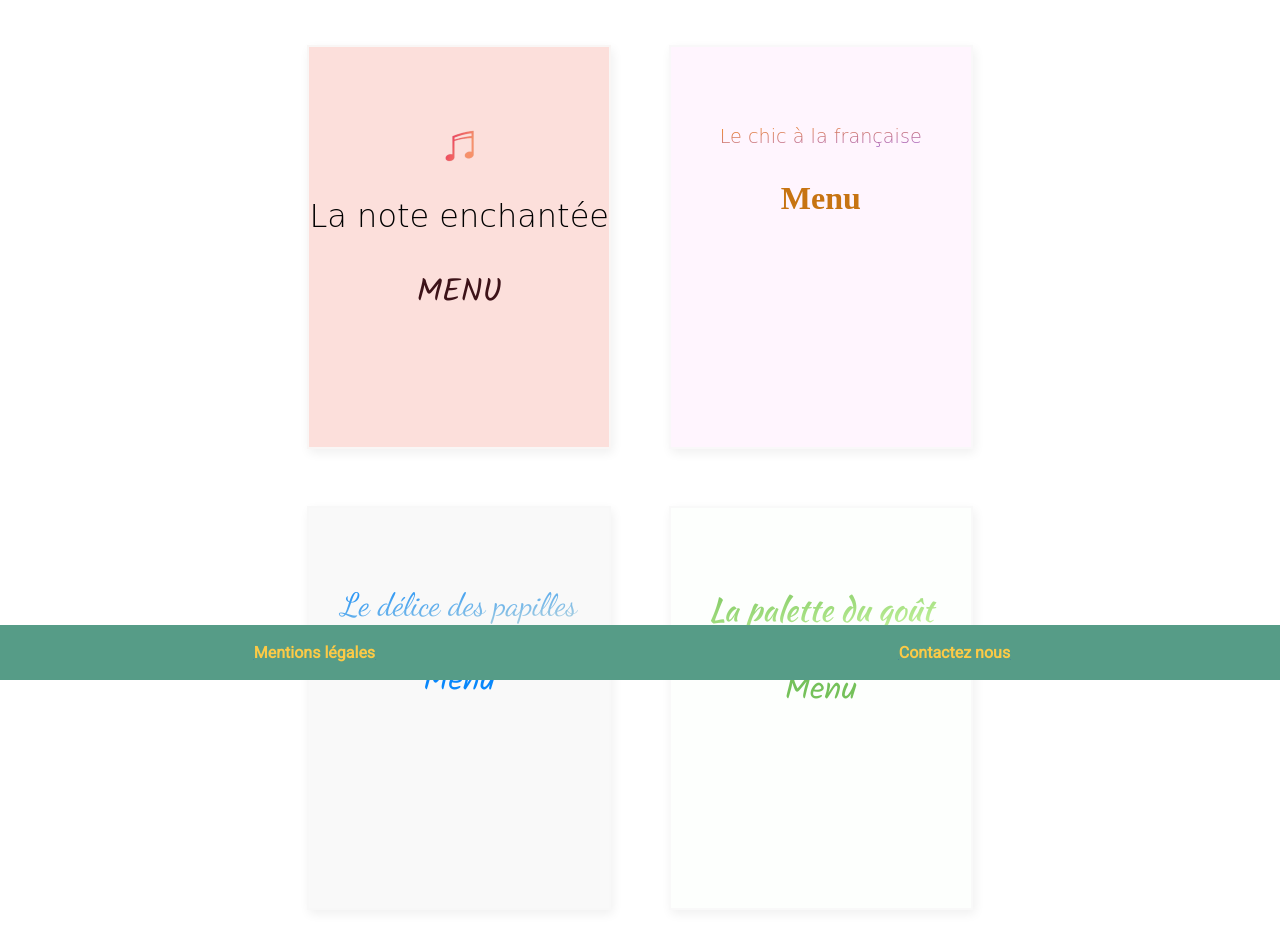
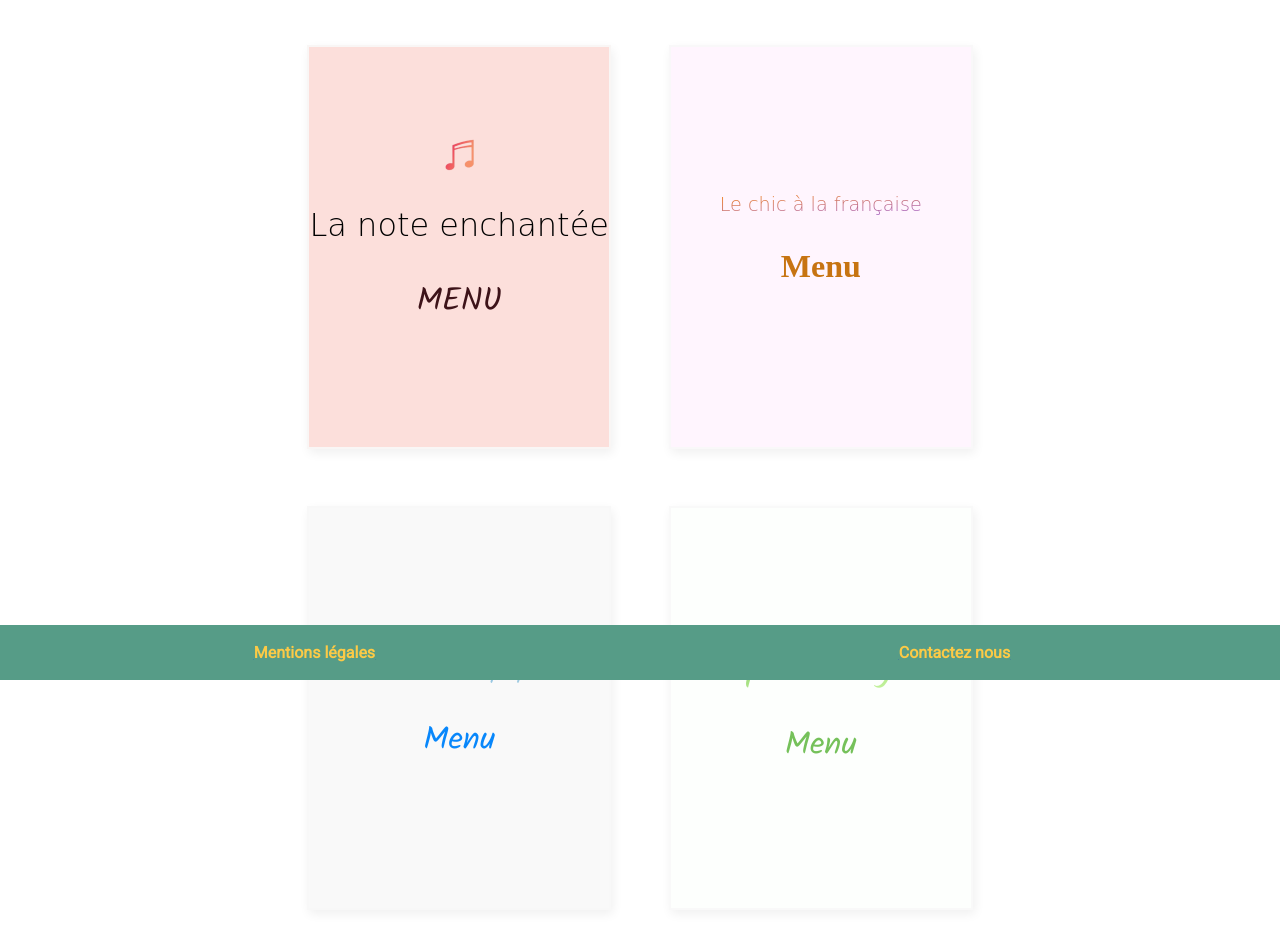
Before and after one commit to krissdel/Ohmyfood, a plain HTML site: page index.html in a window 1280 px wide. Shown: the part 120-1072 px from the top of the page. Drawn offline with Linux system fonts and the light colour scheme; a web font is replaced by a local one.

Commit message:
display flex

```diff
--- a/css/styleOhmyfood-P1.css
+++ b/css/styleOhmyfood-P1.css
@@ -37,11 +37,6 @@ main {
 	margin: auto;
 	margin-top: 8%;
 }
-
-.inside {
-	margin-top: 42%;
-}
-
 .inside:hover {
 	transition: all 200ms ease-in;
 	transform: scale(1.2);
@@ -51,7 +46,8 @@ main {
 .menu1 {
 	background-color: var(--primary1);
 	align-items: center;
-	justify-content: center;
+    display: flex;
+    justify-content: center;
 }
 
 .inside h2 {
@@ -68,6 +64,9 @@ main {
 
 .menu2 {
 	background-color: var(--primary2);
+	align-items: center;
+    display: flex;
+    justify-content: center;
 }
 
 .menu2 h2 {
@@ -87,6 +86,9 @@ main {
 
 .menu3 {
 	background-color: var(--primary3);
+	align-items: center;
+    display: flex;
+    justify-content: center;
 }
 
 .menu3 h2 {
@@ -105,7 +107,10 @@ main {
 }
 
 .menu4 {
-	background-color: var(--primary4)
+	background-color: var(--primary4);
+	align-items: center;
+    display: flex;
+    justify-content: center;
 }
 
 .menu4 h2 {
@@ -196,6 +201,7 @@ main {
 	.menu3,
 	.menu4 {
 		width: 300px;
+
 	}
 	.inside {
 		width: 100%;
@@ -208,8 +214,3 @@ main {
 		margin-bottom: initial;
 	}
 }
-@media only screen and (min-width: 462px) {
-	.inside{
-		margin-top: 26%;
-	}
-}
```
